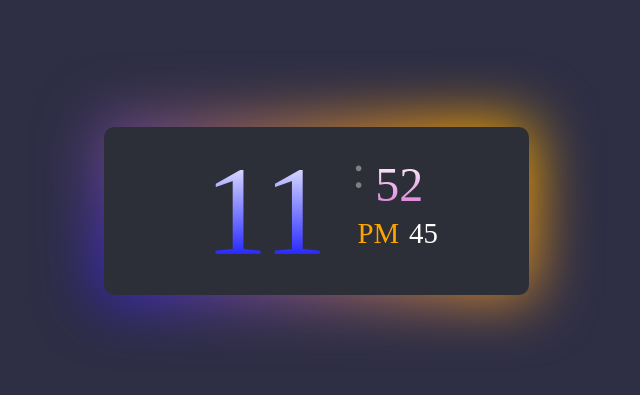
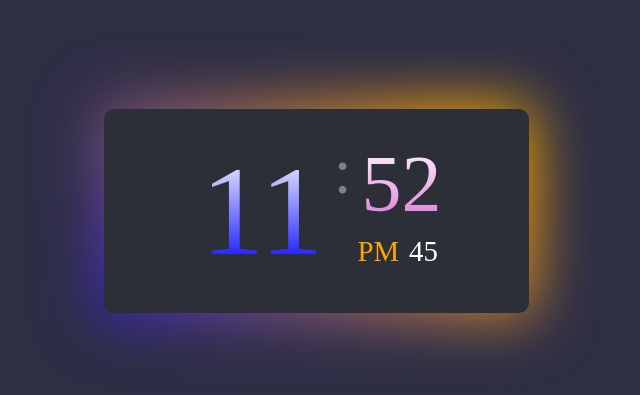
Before and after one commit to imbishal-git/Project-Digital-Clock, a plain HTML site: page index.html in a window 1280 px wide. Shown: the part 109-504 px from the top of the page, without its empty margins (324-964 px from the left). Drawn offline with Linux system fonts and the light colour scheme.

Commit message:
Update style.css

```diff
--- a/style.css
+++ b/style.css
@@ -63,13 +63,13 @@ body{
     flex-direction: column;
 }
 #dots{
-    font-size: 3em;
+    font-size: 4em;
     transform: translateY(-3px);
     color: gray;
 }
 #minutes{
-    font-size: 3em;
-    font-weight: 400;
+    font-size: 5em;
+    font-weight: 500;
     margin-left: 10px;
     transform: translateY(10px);
     background: -webkit-linear-gradient(90deg,orchid,white);
```
